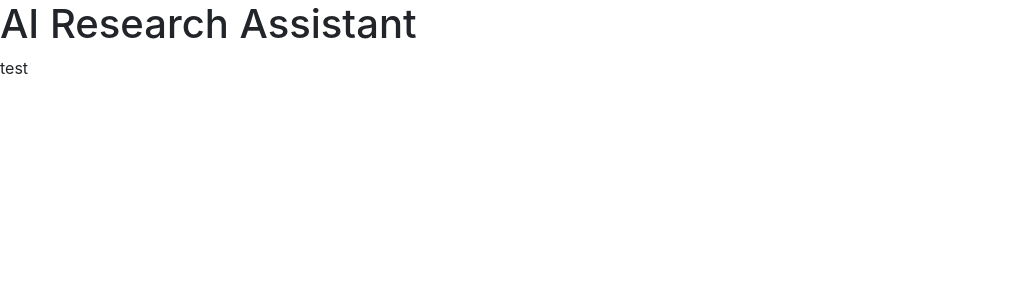
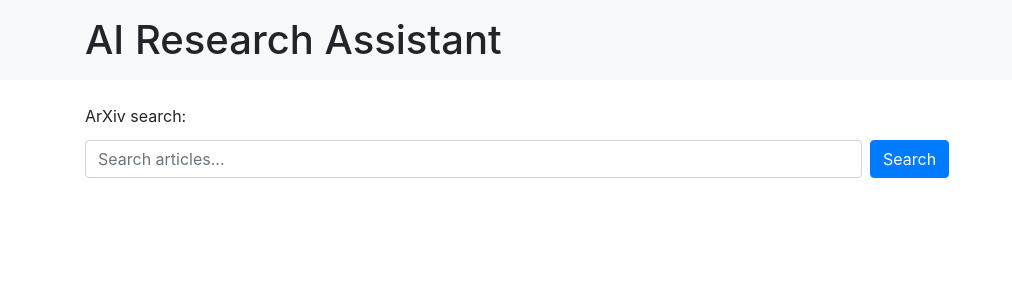
Before and after one commit to ruokokoski/AI-research-assistant, a Flask app: page / in a window 1280 px wide. Shown: the top 300 px of the page, without its empty margins (0-1012 px from the left). Run offline with Flask 3, Linux system fonts and the light colour scheme; some libraries are stand-ins or nearby versions.

Commit message:
Add arXiv search functionality to app

```diff
--- a/src/app.py
+++ b/src/app.py
@@ -1,12 +1,36 @@
-from flask import (
-    render_template
-)
-from config import app
+import asyncio
+from os import getenv
+from flask import Flask, render_template,  redirect, request, flash, session
+from services.arxiv_service import search_arxiv
+from dotenv import load_dotenv
+
+load_dotenv()
+
+app = Flask(__name__)
+app.secret_key = getenv("SECRET_KEY")
 
 @app.route("/")
 def render_home():
-    return render_template("index.html")
+    results = session.get('search_results', [])
+    return render_template("index.html", results=results)
 
-@app.route("/ping")
-def ping():
-    return "Pong"
+@app.route("/search", methods=["POST"])
+def search():
+    search_query = request.form.get("query", "")
+
+    if not search_query:
+        flash("Search field can't be empty", "danger")
+        return redirect("/")
+
+    try:
+        results = asyncio.run(search_arxiv(search_query))
+    except ValueError as e:
+        flash(str(e), "danger")
+        return redirect("/")
+
+    if results is None or len(results) == 0:
+        flash("Search didn't find anything", "warning")
+        return redirect("/")
+
+    session['search_results'] = results
+    return render_template("index.html", results=results)
--- a/src/static/scripts.js
+++ b/src/static/scripts.js
@@ -1 +1,16 @@
-// javascript
+const hideFlashMessage = () => {
+  const flashMessages = document.getElementById("flash-messages");
+  if (flashMessages) {
+      setTimeout(() => {
+          flashMessages.style.display = "none";
+      }, 5000);
+  }
+}
+window.addEventListener("load", hideFlashMessage);
+
+// Hakuominaisuuden flash-message "Searching..."
+window.addEventListener("load", () => {
+  document.getElementById('search_form').onsubmit = () => {
+      document.getElementById('loading_message').style.display = 'block';
+  };
+});
--- a/src/static/style.css
+++ b/src/static/style.css
@@ -1,3 +1,4 @@
+
 .alert {
     max-width: 95%;
     padding: 15px;
--- a/src/templates/index.html
+++ b/src/templates/index.html
@@ -5,9 +5,55 @@ Home
 {% endblock %}
 
 {% block body %}
+<div class="container mt-4">
+  <div id="loading_message" class="alert alert-info" style="display:none;">
+    <span class="spinner-border spinner-border-sm" role="status" aria-hidden="true"></span>
+    Searching...
+  </div>
 
-<div class="container-fluid"></div>
-    test
+  <label for="search_field">ArXiv search:</label>
+  <form method="POST" action="/search" id="search_form">
+    <div class="d-flex mt-1 mb-4">
+      <input
+        type="text"
+        id="search_field"
+        class="form-control mr-2"
+        placeholder="Search articles..."
+        name="query"
+        style="max-width: 70%;"
+      />
+      <button class="btn btn-primary" type="submit" id="search_button">Search</button>
+    </div>
+  </form>
+
+  {% if results %}
+    <h5 class="mb-3">Found {{ results|length }} articles:</h5>
+    <table class="table table-bordered">
+      <thead>
+        <tr>
+          <th>Author(s)</th>
+          <th>Year</th>
+          <th>Title</th>
+          <th>PDF</th>
+        </tr>
+      </thead>
+      <tbody id="result_table">
+        {% for result in results %}
+          <tr>
+            <td>{{ result.authors | join(', ') }}</td>
+            <td>{{ result.year }}</td>
+            <td><a href="{{ result.doi_link }}" target="_blank">{{ result.title }}</a></td>
+            <td>
+              {% if result.pdf_url != "No PDF available" %}
+                <a href="{{ result.pdf_url }}" target="_blank" class="btn btn-secondary btn-sm">PDF</a>
+              {% else %}
+                <button class="btn btn-secondary btn-sm" disabled>PDF</button>
+              {% endif %}
+            </td>
+          </tr>
+        {% endfor %}
+      </tbody>
+    </table>
+  {% endif %}
 </div>
-
 {% endblock %}
--- a/src/templates/layout.html
+++ b/src/templates/layout.html
@@ -13,8 +13,10 @@
   </head>
 
   <body>
-    <header class="header">
-      <h1>AI Research Assistant</h1>
+    <header class="header bg-light py-3">
+        <div class="container">
+          <h1 class="mb-0">AI Research Assistant</h1>
+        </div>
     </header>
 
     {% with messages = get_flashed_messages(with_categories=true) %}
```
Also changed, not shown: src/config.py (deleted, +0 -11 lines), src/services/arxiv_service.py (added, +67 -0 lines).
